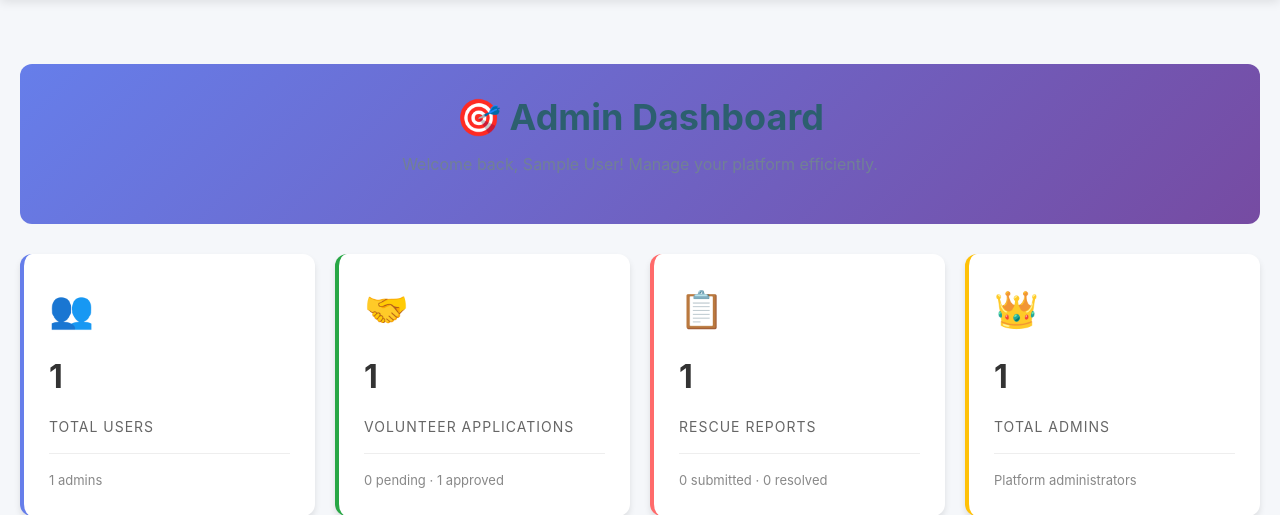
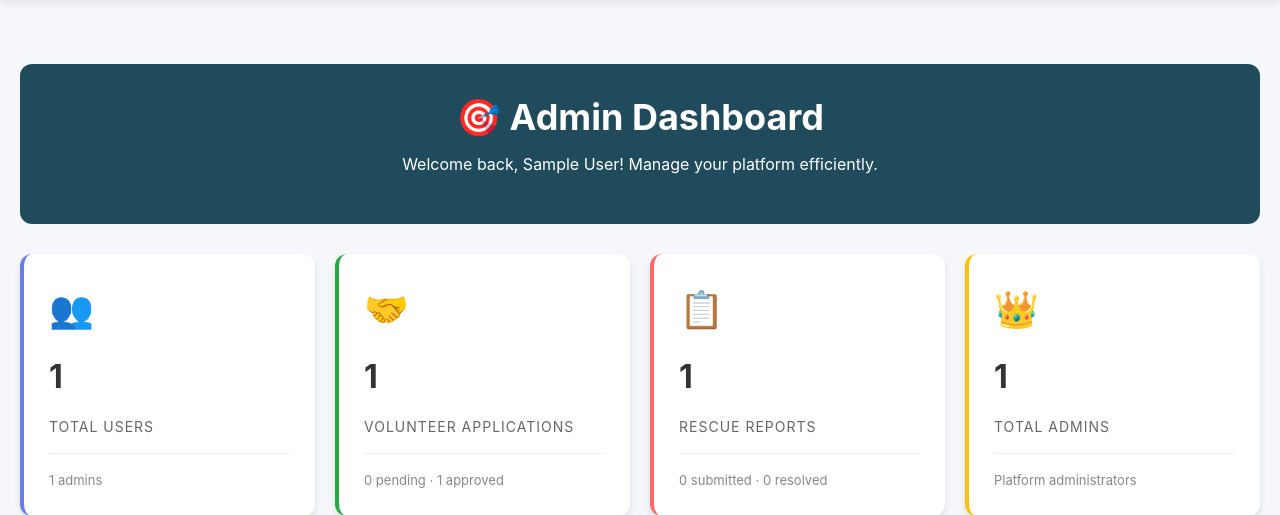
Before and after one commit to Dilharajay/WhiskerLink_HTM, a PHP site: page /admin-dashboard.php in a window 1280 px wide. Shown: the part 70-585 px from the top of the page. Run offline with PHP 8.4, Linux system fonts and the light colour scheme; the visitor is signed in with stand-in values (Sample User, id 1); tables that the repository leaves empty or names only in its code hold one stand-in row (values such as "Sample post").

Commit message:
added smoe color to header

```diff
--- a/admin-dashboard.php
+++ b/admin-dashboard.php
@@ -59,7 +59,7 @@ $recent_reports = $conn->query("SELECT rr.*, u.fullname FROM Rescue_Report rr
         padding: 0 20px;
     }
     .dashboard-header {
-        background: linear-gradient(135deg, #667eea 0%, #764ba2 100%);
+        background: linear-gradient(135deg, #204B5C  0%, #204B5C 100%);
         color: white;
         padding: 30px;
         border-radius: 12px;
@@ -238,8 +238,8 @@ $recent_reports = $conn->query("SELECT rr.*, u.fullname FROM Rescue_Report rr
 <section id="admin-dashboard" style="padding: 2rem 0; background: #f5f7fa;">
     <div class="admin-dashboard">
         <div class="dashboard-header">
-            <h1>🎯 Admin Dashboard</h1>
-            <p>Welcome back, <?php echo htmlspecialchars($_SESSION['fullname']); ?>! Manage your platform efficiently.</p>
+            <h1 style="color: #ffffffff;">🎯 Admin Dashboard</h1>
+            <p style="color: #ffffffff;">Welcome back, <?php echo htmlspecialchars($_SESSION['fullname']); ?>! Manage your platform efficiently.</p>
         </div>
 
         <!-- Statistics Cards -->
```
